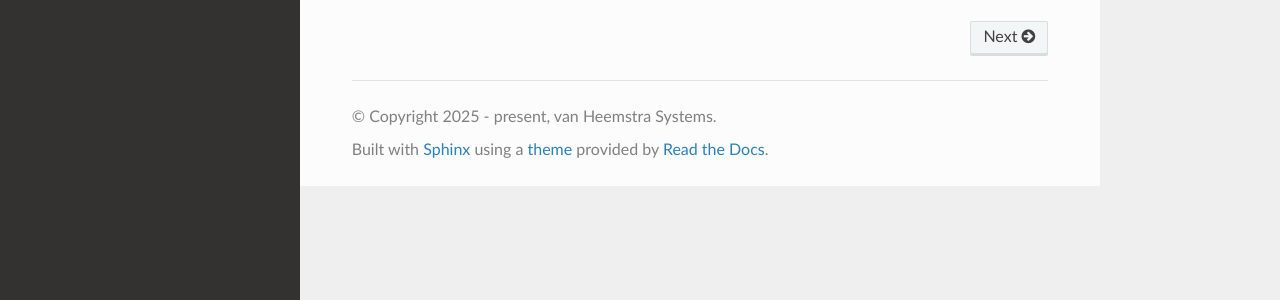
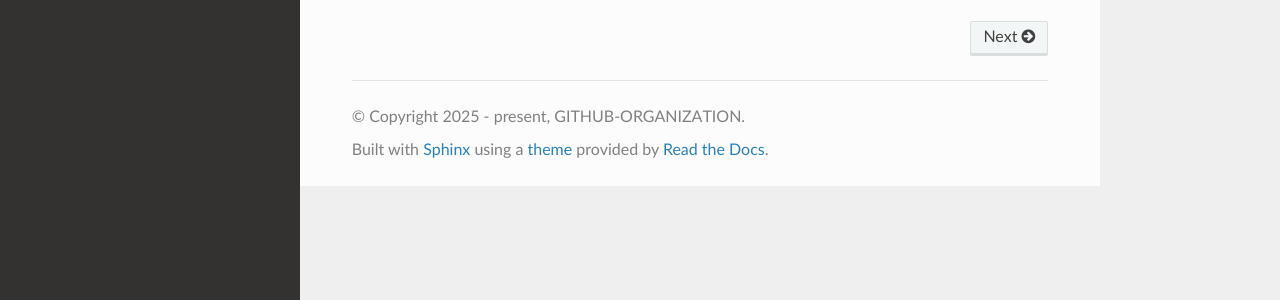
Before and after one commit to vanHeemstraSystems/template-default-repository, a Sphinx documentation site: the page built from docs/source/index.rst, in a window 1280 px wide. Shown: the part 512-812 px from the top of the page. Built offline with Sphinx 7.4.7 and the Read the Docs theme 3.1.0, drawn with Linux system fonts in a browser that asks for light colours.

Commit message:
Update documentation to replace placeholder organization names with GITHUB-ORGANIZATION

```diff
--- a/docs/source/conf.py
+++ b/docs/source/conf.py
@@ -2,8 +2,8 @@
 
 # -- Project information -----------------------------------------------------
 project = 'Your Project Name'
-copyright = '2025 - present, van Heemstra Systems'
-author = 'Willem van Heemstra'
+copyright = '2025 - present, GITHUB-ORGANIZATION'
+author = 'AUTHOR'
 
 release = '0.1'
 version = '0.1.0'
```
Also changed, not shown: DOCUMENTATION.md (+2 -2 lines), README.md (+1 -1 lines).
